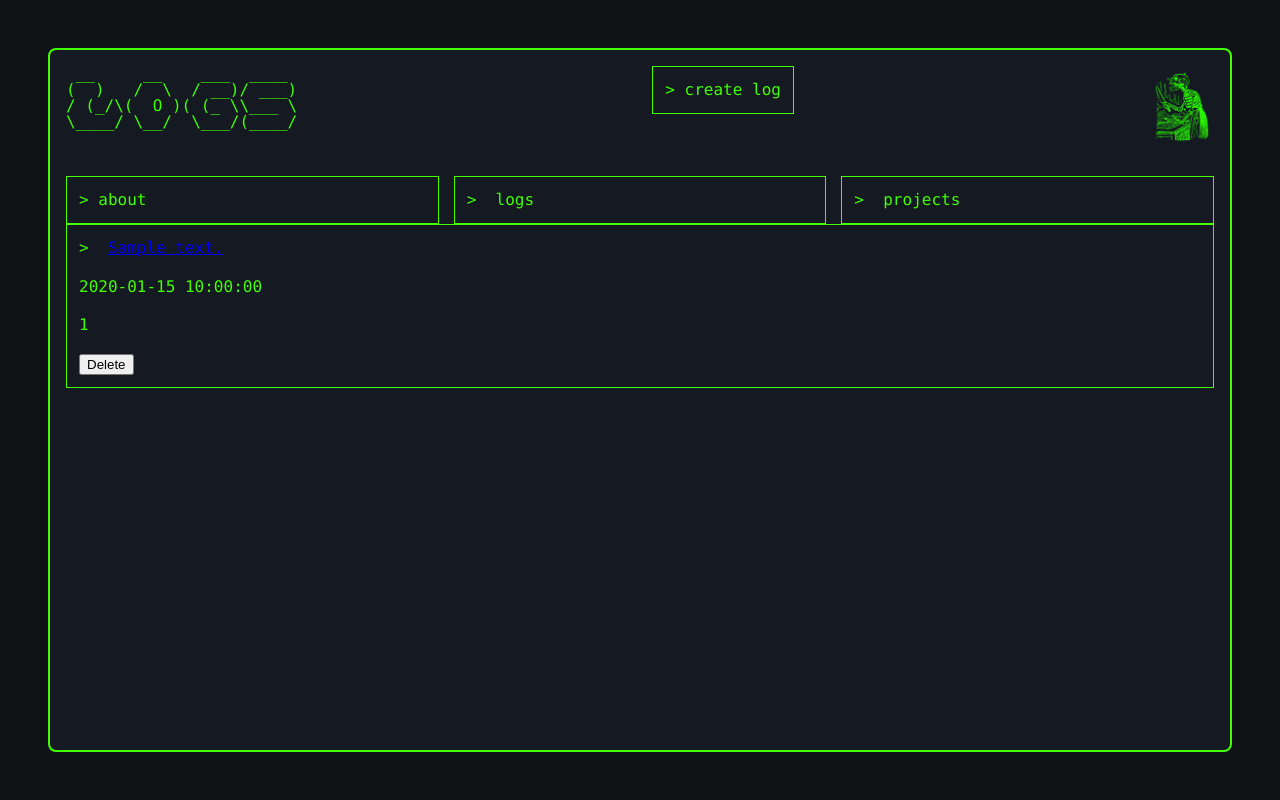
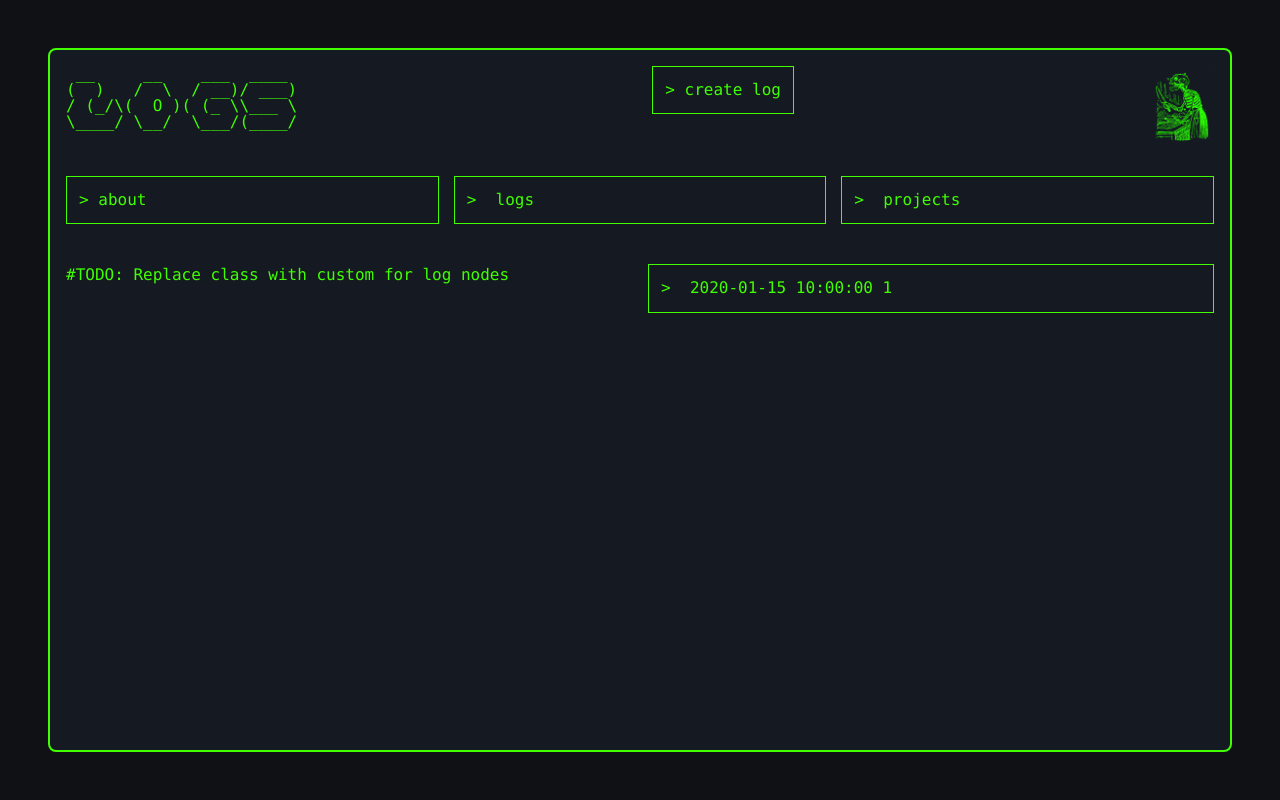
Before and after one commit to tenochca/personal_website, a FastAPI app: page /logs in a window 1280 px wide. Run offline with FastAPI, Linux system fonts and the light colour scheme; tables that the repository leaves empty hold one stand-in row (values such as "Sample post").

Commit message:
Moved delete function to view-log page and updated it with terminal look

```diff
--- a/main.py
+++ b/main.py
@@ -57,7 +57,7 @@ def log_delete(id: str, session: Session = Depends(get_session)):
         raise HTTPException(status_code=404, detail="Log not found")
     session.delete(log)
     session.commit()
-    return RedirectResponse(url="/logs", status_code=status.HTTP_303_SEE_OTHER)
+    return {"ok": True}
 
 @app.get("/logs/{id}", response_class=HTMLResponse)
 def log_view(request: Request, id: str, session: Session = Depends(get_session)):
--- a/templates/logs.html
+++ b/templates/logs.html
@@ -22,32 +22,11 @@
                    <a href="/projects" class="node"> projects</a>
                </nav>
 	    </main>
-        <main>
                 {% for log in log_messages %}
-                    <div id="log-{{ log.id }}" class="node">
-                        <a href="logs/{{ log.id }}">{{ log.message }}</a>
-                        <p>{{  log.created_at }}</p>
-                        <p>{{ log.id }}</p>
-                        <button onclick="deleteLog('{{ log.id }}')">Delete</button>
+                    <div id="log-{{ log.id }}" class="project-nodes"> #TODO: Replace class with custom for log nodes
+                        <a href="logs/{{ log.id }}" class="node"> {{  log.created_at }} {{log.id}}</a>
                     </div>
                 {% endfor %}
-        </main>
     </div>
 
-<script>
-async function deleteLog(logId) {
-    if (!confirm("Delete this log?")) return;
-
-    const response = await fetch(`/logs/${logId}`, {
-        method: "DELETE",
-    });
-
-    if (response.ok) {
-        document.getElementById(`log-${logId}`).remove();
-    } else {
-        alert("Failed to delete log.");
-    }
-}
-</script>
-
 </body>
```
Also changed, not shown: templates/view-log.html (+20 -0 lines).
